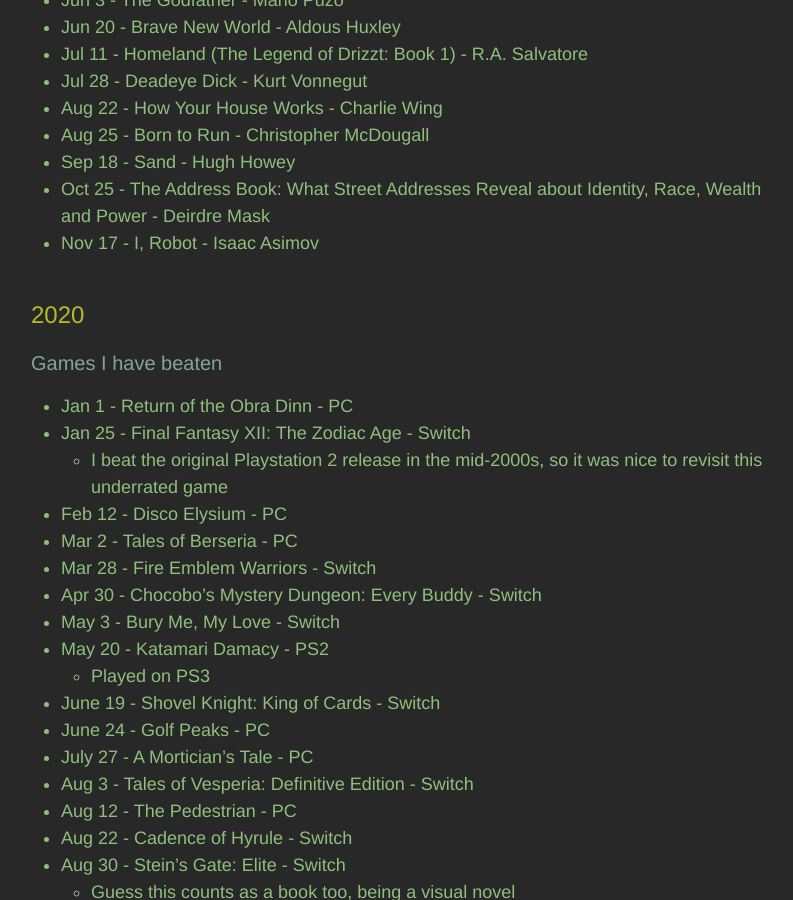
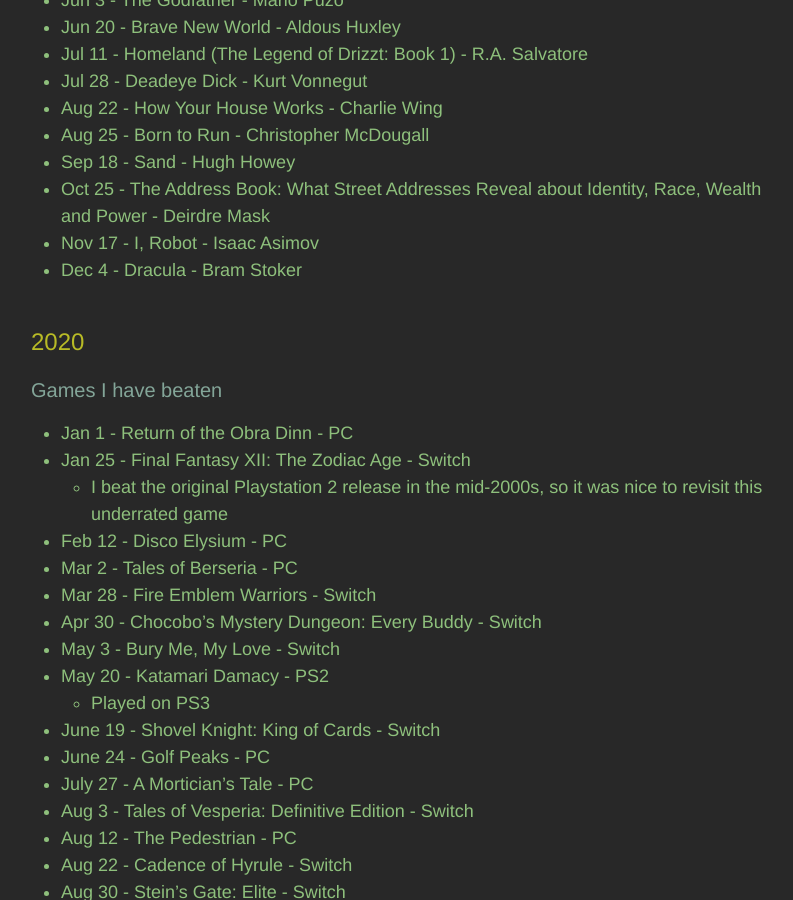
Before and after one commit to adkinsrs/sadkins_site, a Jekyll site: the page built from misc.md, in a window 1280 px wide and 900 px high, scrolled down 1685 px. Shown: the whole window, without its empty margins (239-1032 px from the left). Built offline with Jekyll 4.4.1, drawn with Linux system fonts in a browser that asks for light colours.

Commit message:
read a book

```diff
--- a/misc.md
+++ b/misc.md
@@ -67,6 +67,7 @@
 * Sep 18 - Sand - Hugh Howey
 * Oct 25 - The Address Book: What Street Addresses Reveal about Identity, Race, Wealth and Power - Deirdre Mask
 * Nov 17 - I, Robot - Isaac Asimov
+* Dec 4 - Dracula - Bram Stoker
 
 ## 2020
 
```
